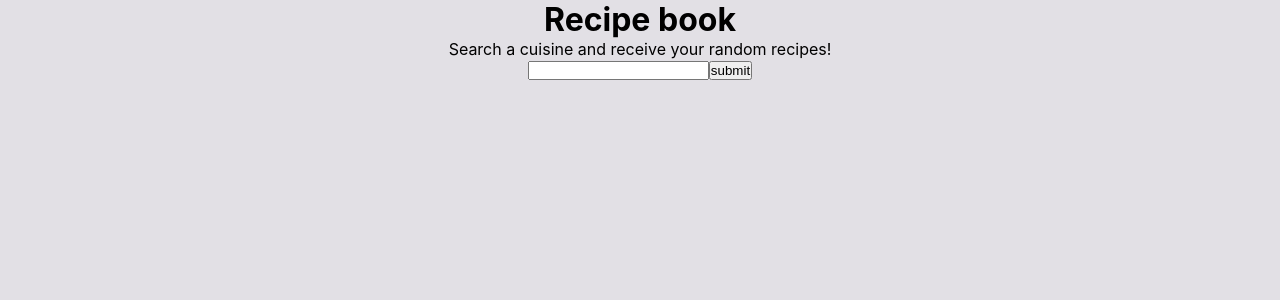
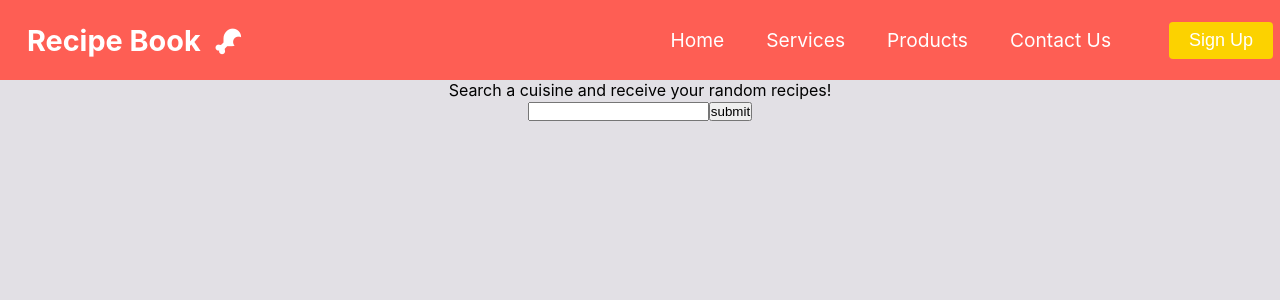
Before and after one commit to Carlito1113/react-recipe, a React (Create React App) app: page / in a window 1280 px wide. Shown: the top 300 px of the page. Built offline with nearby package versions, Linux system fonts and the light colour scheme.

Commit message:
added a Navbar, menuItems, and button component along with styling for each. mobile responsive

```diff
--- a/public/index.html
+++ b/public/index.html
@@ -24,6 +24,7 @@
       work correctly both with client-side routing and a non-root public URL.
       Learn how to configure a non-root public URL by running `npm run build`.
     -->
+    <link rel="stylesheet" href="https://cdnjs.cloudflare.com/ajax/libs/font-awesome/5.15.3/css/all.min.css" integrity="sha512-iBBXm8fW90+nuLcSKlbmrPcLa0OT92xO1BIsZ+ywDWZCvqsWgccV3gFoRBv0z+8dLJgyAHIhR35VZc2oM/gI1w==" crossorigin="anonymous" referrerpolicy="no-referrer" />
     <title>React App</title>
   </head>
   <body>
--- a/src/App.js
+++ b/src/App.js
@@ -1,10 +1,11 @@
 import './App.css';
-import RecipesComponent from './components/RecipesComponent'
+import RecipesComponent from './components/RecipesComponent';
+import Navbar from './components/Navbar/Navbar';
 
 function App() {
   return (
     <div className="App">
-      <h1>Recipe book</h1>
+      <Navbar />
       <RecipesComponent />
     </div>
   );
--- /dev/null
+++ b/src/components/Button.css
@@ -0,0 +1,46 @@
+:root {
+  --primary: #FCD200;
+}
+
+.btn {
+  padding: 8px 20px;
+  border-radius: 4px;
+  outline: none;
+  border: none;
+  cursor: pointer;
+}
+
+.btn:hover {
+  padding: 8px 20px;
+  transition: all 0.3s ease-out;
+  background: #fff;
+  color: #00C9B8;
+  transition: 250ms;
+}
+
+.btn--primary {
+  background-color: var(--primary);
+}
+
+.btn--outline {
+  background-color: transparent;
+  color: #fff;
+  padding: 8px 20px;
+  border-radius: 4px;
+  border: 1px solid var(--primary);
+  transition: all 0.3s ease-out;
+}
+
+.btn--medium {
+  padding: 8px 20px;
+  border-radius: 4px;
+  font-size: 18px;
+  color: #fff;
+}
+
+.btn-large {
+  padding: 12px 26px;
+  border-radius: 4px;
+  font-size: 20px;
+  color: #fff;
+}
--- /dev/null
+++ b/src/components/Button.js
@@ -0,0 +1,30 @@
+import React from 'react'
+import './Button.css'
+
+const STYLES = [
+  'btn--primary',
+  'btn--outline'
+]
+
+const SIZES = [
+  'btn--medium',
+  'btn--large'
+]
+
+export const Button = ({
+  children,
+  type,
+  onClick,
+  buttonStyle,
+  buttonSize
+}) => {
+  const checkButtonStyle = STYLES.includes(buttonStyle) ? buttonStyle : STYLES[0]
+
+  const checkButtonSize = SIZES.includes(buttonSize) ? buttonSize : SIZES[0]
+
+  return (
+    <button className={`btn ${checkButtonStyle} ${checkButtonSize}`} onClick={onClick} type={type}>
+      {children}
+    </button>
+  )
+}
--- /dev/null
+++ b/src/components/Navbar/MenuItems.js
@@ -0,0 +1,27 @@
+export const MenuItems = [
+  {
+    title: 'Home',
+    url: '#',
+    cName: 'nav-links'
+  },
+  {
+    title: 'Services',
+    url: '#',
+    cName: 'nav-links'
+  },
+  {
+    title: 'Products',
+    url: '#',
+    cName: 'nav-links'
+  },
+  {
+    title: 'Contact Us',
+    url: '#',
+    cName: 'nav-links'
+  },
+  {
+    title: 'Sign up',
+    url: '#',
+    cName: 'nav-links-mobile'
+  }
+]
--- /dev/null
+++ b/src/components/Navbar/Navbar.css
@@ -0,0 +1,138 @@
+.NavbarItems {
+  background: #FE5E54;
+  height: 80px;
+  display: flex;
+  justify-content: center;
+  align-items: center;
+  font-size: 1.2rem;
+}
+.navbar-logo {
+  color: #fff;
+  justify-self: start;
+  margin-left: 20px;
+  cursor: pointer;
+}
+
+.fa-drumstick-bite {
+  margin-left: 0.5rem;
+  font-size: 1.6rem;
+}
+
+.nav-menu {
+  display: grid;
+  grid-template-columns: repeat(5, auto);
+  grid-gap: 10px;
+  list-style: none;
+  text-align: center;
+  width: 70vw;
+  justify-content: end;
+  margin-right: 2rem;
+}
+
+.nav-links {
+  color: white;
+  text-decoration: none;
+  padding: 0.5rem 1rem;
+}
+
+.nav-links:hover {
+  background-color: #00C9B8;
+  border-radius: 4px;
+  transition: all 0.2s ease-out;
+}
+
+.fa-bars {
+  color: #fff;
+}
+
+.nav-links-mobile {
+  display: none;
+}
+
+.menu-icon {
+  display: none
+}
+
+@media screen and (max-width: 960px) {
+  .NavbarItems {
+    position: relative;
+  }
+
+  .nav-menu {
+    display: flex;
+    flex-direction: column;
+    width: 100%;
+    height: 550px;
+    position: absolute;
+    top: 80px;
+    left: 0;
+    left: -100%;
+    opacity: 1;
+    transition: all 0.5s ease;
+  }
+
+  .nav-menu.active {
+    background: #f08b84;
+    left: 0;
+    opacity: 1;
+    transition: all 0.5s ease;
+    z-index: 1;
+  }
+
+  .nav-links {
+    text-align: center;
+    padding: 2rem;
+    width: 100%;
+    display: table;
+  }
+
+  .nav-links:hover {
+    background-color: #00C9B8;
+    border-radius: 0;
+  }
+
+  .navbar-logo {
+    position: absolute;
+    top: 0;
+    left: 0;
+    transform: translate(25%, 50%)
+  }
+
+  .menu-icon {
+    display: block;
+    position: absolute;
+    top: 0;
+    right: 0;
+    transform: translate(-100%, 60%);
+    font-size: 1.8rem;
+    cursor: pointer;
+  }
+
+  .fa-times {
+    color: #fff;
+    font-size: 2rem;
+  }
+
+  .nav-links-mobile {
+    display: block;
+    text-align: center;
+    padding: 1.5rem;
+    margin: 2rem auto;
+    border-radius: 4px;
+    width: 80%;
+    background: #FCD200;
+    text-decoration: none;
+    color: #fff;
+    font-size: 1.5rem;
+  }
+
+  .nav-links-mobile:hover {
+    background: #fff;
+    color: #00C9D8;
+    transition: 250ms;
+  }
+
+  Button {
+    display: none;
+  }
+}
--- /dev/null
+++ b/src/components/Navbar/Navbar.js
@@ -0,0 +1,29 @@
+import React, { useState } from 'react';
+import { MenuItems } from './MenuItems';
+import { Button } from '../Button'
+import './Navbar.css'
+
+export default function Navbar() {
+  const [clicked, setClicked] = useState(false);
+
+  return (
+    <nav className="NavbarItems">
+      <h1 className="navbar-logo">Recipe Book <i class="fas fa-drumstick-bite"></i></h1>
+      <div className="menu-icon" onClick={() => setClicked(!clicked)}>
+        <i className={clicked ? 'fas fa-times' : 'fas fa-bars'}></i>
+      </div>
+      <ul className={clicked ? 'nav-menu active' : 'nav-menu'}>
+        {MenuItems.map((item, index) => {
+          return (
+            <li key={index}>
+              <a className={item.cName} href={item.url}>
+                {item.title}
+              </a>
+            </li>
+          );
+        })}
+      </ul>
+      <Button>Sign Up</Button>
+    </nav>
+  );
+}
```
